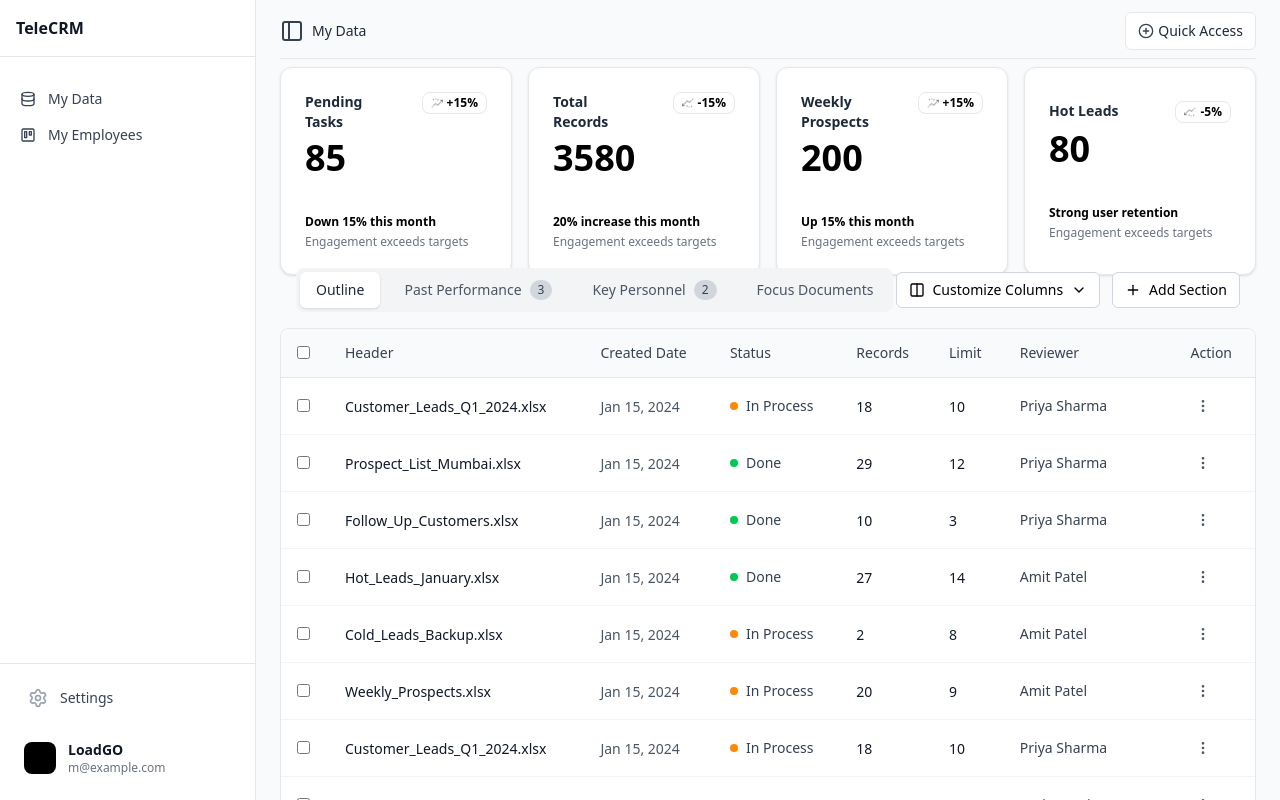
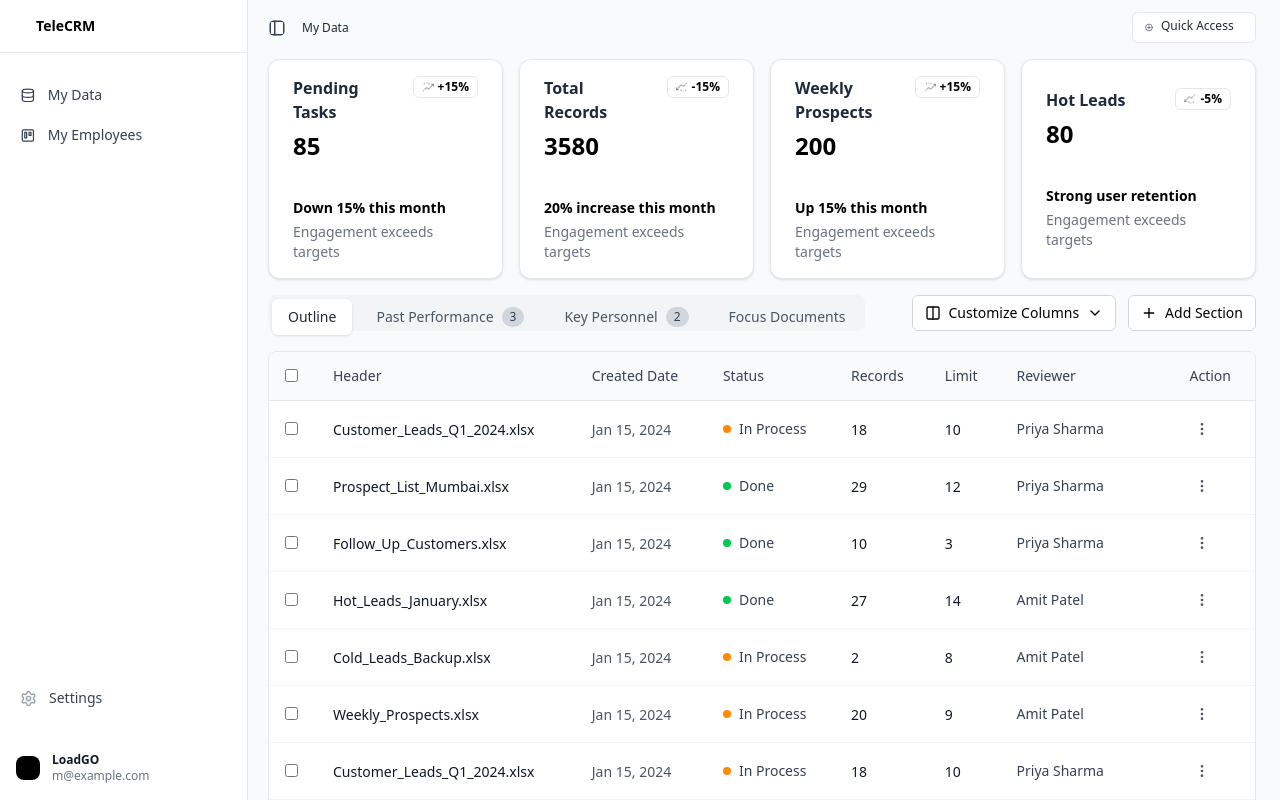
Before and after one commit to sharjeelxyz/TeleCRM-Project, a React (Vite) app: page /#/my-data in a window 1280 px wide. Built offline with nearby package versions, Linux system fonts and the light colour scheme.

Commit message:
Minor changes

```diff
--- a/src/components/pages/CustomerLeads.jsx
+++ b/src/components/pages/CustomerLeads.jsx
@@ -91,24 +91,24 @@ const CustomerLeads = () => {
 
   return (
     <div>
-      <div className="px-6 pt-1 pd-6">
-        <div className="flex items-center justify-between mb-2 sticky top-0 bg-gray-50 py-3 border-b border-gray-200 ">
-          <div className="flex items-center gap-2">
+      <div className="pr-6 pl-3 pt-1">
+        <div className="flex items-center justify-between  sticky top-0 bg-gray-50 py-3  ">
+          <div className="flex items-center gap-4">
             <PanelLeft
-              className="w-6 h-6 text-gray-700 active:text-gray-500"
+              className="w-[18px] h-[18px] text-gray-700 active:text-gray-500 rounded-2xl"
               onClick={onToggleSidebar}
             />
             <Link to="/my-data">
-              <span className="text-sm font-medium text-gray-800 cursor-pointer">
-                My Data
-              </span>
+              <div className=" w-[55px] font-medium text-gray-800 flex items-center ">
+                <span className="text-xs">My Data</span>
+              </div>
             </Link>
             <span>
-              <ChevronRight className="w-5 h-5 text-gray-800" />
+              <ChevronRight className="w-4 h-4 text-gray-800" />
             </span>
-            <span className="text-sm font-medium text-gray-800">
-              Customer Leads
-            </span>
+            <div className=" w-[91px] font-medium flex items-center ">
+              <span className="text-xs">Customer Leads</span>
+            </div>
           </div>
         </div>
 
--- a/src/components/pages/DashboardLayout.jsx
+++ b/src/components/pages/DashboardLayout.jsx
@@ -1,6 +1,6 @@
 import React, { useState } from "react";
 import { Database, Trello, Settings } from "lucide-react";
-import { Link, Outlet } from "react-router-dom"; // ✅ use Outlet
+import { Link, Outlet } from "react-router-dom";
 
 const DashboardLayout = () => {
   const [collapsed, setCollapsed] = useState(false);
@@ -13,43 +13,41 @@ const DashboardLayout = () => {
     <div className="flex h-screen bg-gray-50 overflow-hidden overflow-x-hidden">
       <aside
         className={`bg-white border-r border-gray-200 flex flex-col fixed left-0 top-0 h-full z-10 transition-all duration-300 ${
-          collapsed ? "w-20" : "w-64"
+          collapsed ? "w-[59px]" : "w-[248px]"
         }`}
       >
-        <div className="flex-shrink-0 p-4 border-b border-gray-200">
-          <h4 className="font-bold text-gray-900">
-            {collapsed ? "" : "TeleCRM"}
-          </h4>
+        <div className="flex-shrink-0 p-4 border-b border-gray-200 text-sm">
+          <h4 className="font-bold ml-5"> {collapsed ? "" : "TeleCRM"} </h4>
         </div>
 
         <nav className="flex-1 px-2 py-6 overflow-y-auto">
-          <div className="space-y-2">
+          <div>
             <Link to="my-data">
-              <button className="flex items-center gap-3 w-full px-3 py-2 text-left text-sm font-medium text-gray-700 hover:bg-gray-100 rounded-md">
-                <Database className="w-4 h-4" />
+              <button className="flex items-center gap-3 w-full px-3 py-2 text-left text-sm font-medium text-gray-700 hover:bg-gray-100 rounded-md mb-1">
+                <Database className="w-[15.75px] h-[14.88px]" />
                 {!collapsed && "My Data"}
               </button>
             </Link>
             <Link to="my-employees">
               <button className="flex items-center gap-3 w-full px-3 py-2 text-left text-sm font-medium text-gray-700 hover:bg-gray-100 rounded-md">
-                <Trello className="w-4 h-4" />
+                <Trello className="w-[15.75px] h-[14.88px]" />
                 {!collapsed && "My Employees"}
               </button>
             </Link>
           </div>
         </nav>
 
-        <div className="flex-shrink-0 p-4 border-t border-gray-200 space-y-4">
-          <button className="flex items-center gap-3 w-full px-3 py-2 text-left text-sm font-medium text-gray-700 hover:bg-gray-100 rounded-md">
-            <Settings className="w-5 h-5 text-gray-400" />
+        <div className="flex-shrink-0 p-4 ">
+          <button className="flex items-center gap-3 w-full p-1 text-left text-sm font-medium text-gray-700 hover:bg-gray-100 rounded-md mb-10">
+            <Settings className="w-[17px] h-[17px] text-gray-400" />
             {!collapsed && "Settings"}
           </button>
 
-          <div className="flex items-center gap-3 p-2 rounded-lg">
-            <div className="w-8 h-8 rounded-lg bg-black flex-shrink-0"></div>
+          <div className="flex items-center gap-3 rounded-lg">
+            <div className="w-6 h-6 rounded-lg bg-black flex-shrink-0 "></div>
             {!collapsed && (
               <div className="flex flex-col min-w-0">
-                <span className="text-sm font-semibold text-gray-900 truncate">
+                <span className="text-xs font-semibold text-gray-900 truncate">
                   LoadGO
                 </span>
                 <span className="text-xs text-gray-500 truncate">
--- a/src/components/pages/DataTable.jsx
+++ b/src/components/pages/DataTable.jsx
@@ -127,7 +127,7 @@ const DataTable = () => {
 
   return (
     <div className="overflow-hidden">
-      <div className="overflow-x-auto mb-4 bg-white border border-gray-200 rounded-lg">
+      <div className="overflow-x-auto bg-white border border-gray-200 rounded-lg">
         <table className="w-full">
           <thead>
             <tr className="bg-gray-50 border-b border-gray-200">
--- a/src/components/pages/MyData.jsx
+++ b/src/components/pages/MyData.jsx
@@ -9,32 +9,34 @@ const MyData = () => {
   const { onToggleSidebar } = useOutletContext();
 
   return (
-    <div className="px-6 pt-1 pd-6">
+    <>
+      <div className="pr-6 pl-3 pt-1">
         <TopNavBar onToggleSidebar={onToggleSidebar} />
         <ExampleCard />
-      <div className="p-4  rounded-lg ">
-        <div className="flex items-center justify-between">
-          <div className="flex gap-2 bg-gray-100 p-1 rounded-lg text-sm font-medium">
-            <button className="flex items-center gap-1 px-4 py-2 bg-white rounded-md text-gray-800 shadow-sm">
+        <div className="mb-5 rounded-lg  ">
+          <div className="flex flex-col sm:flex-row sm:items-center sm:justify-between gap-4">
+            <div className="flex flex-wrap gap-2 bg-gray-100 p-1 rounded-lg text-sm font-medium h-[36px]">
+              <button className="flex items-center gap-1 px-3 sm:px-4 py-2 bg-white rounded-md text-gray-800 shadow-sm ">
                 Outline
               </button>
-            <button className="flex items-center gap-2 px-4 py-2 rounded-md text-gray-600 hover:text-gray-800 hover:bg-gray-50">
+              <button className="flex items-center gap-2 px-3 sm:px-4 py-2 rounded-md text-gray-600 hover:text-gray-800 hover:bg-gray-50">
                 Past Performance
                 <span className="bg-gray-300 text-gray-700 text-xs px-2 py-0.5 rounded-full">
                   3
                 </span>
               </button>
-            <button className="flex items-center gap-2 px-4 py-2 rounded-md text-gray-600 hover:text-gray-800 hover:bg-gray-50">
+              <button className="flex items-center gap-2 px-3 sm:px-4 py-2 rounded-md text-gray-600 hover:text-gray-800 hover:bg-gray-50">
                 Key Personnel
                 <span className="bg-gray-300 text-gray-700 text-xs px-2 py-0.5 rounded-full">
                   2
                 </span>
               </button>
-            <button className="flex items-center px-4 py-2 rounded-md text-gray-600 hover:text-gray-800 hover:bg-gray-50">
+              <button className="flex items-center px-3 sm:px-4 py-2 rounded-md text-gray-600 hover:text-gray-800 hover:bg-gray-50">
                 Focus Documents
               </button>
             </div>
-          <div className="flex gap-3 items-center">
+
+            <div className="flex flex-wrap gap-2 sm:gap-3 items-center h-[36px]">
               <button className="flex items-center gap-2 h-9 px-3 py-2 border border-gray-300 rounded-md bg-white text-sm font-medium hover:bg-gray-50">
                 <Columns2 className="h-4 w-4" />
                 Customize Columns
@@ -49,6 +51,7 @@ const MyData = () => {
         </div>
         <DataTable />
       </div>
+    </>
   );
 };
 
--- a/src/components/pages/MyEmployees.jsx
+++ b/src/components/pages/MyEmployees.jsx
@@ -104,17 +104,17 @@ const MyEmployees = () => {
   ];
 
   return (
-    <div>
-      <div className="px-6 pt-1 pd-6">
-        <div className="flex items-center justify-between mb-2 sticky top-0 bg-gray-50 py-3 border-b border-gray-200 ">
-          <div className="flex items-center gap-2">
+    <div className="overflow-hidden">
+      <div className="pr-6 pl-3 pt-1">
+        <div className="flex items-center justify-between mb-2 sticky top-0 bg-gray-50 py-3  ">
+          <div className="flex items-center gap-4">
             <PanelLeft
-              className="w-6 h-6 text-gray-700 active:text-gray-500"
+              className="w-[18px] h-[18px] text-gray-700 active:text-gray-500 rounded-2xl"
               onClick={onToggleSidebar}
             />
-            <span className="text-sm font-medium text-gray-800">
-              My Employees
-            </span>
+            <div className=" w-[80px] font-medium text-gray-800 flex items-center ">
+              <span className="text-xs">My Employees</span>
+            </div>
           </div>
         </div>
 
@@ -126,7 +126,7 @@ const MyEmployees = () => {
         </div>
 
         <div className="flex items-center gap-3 mt-4 justify-between">
-          <div className="flex items-center gap-3">
+          <div className="flex items-center flex-wrap  gap-4">
             <div className="border border-gray-200 rounded px-4 py-1 flex items-center bg-white w-50">
               <input
                 type="text"
@@ -143,13 +143,14 @@ const MyEmployees = () => {
               <span className="text-sm font-medium">City</span>
             </button>
           </div>
-          <button className="flex items-center gap-2 border border-gray-200 rounded-lg px-4 py-2 bg-blue-500 text-white font-medium text-[14px]">
-            <CirclePlus className="text-white h-4 w-4" />
-            Add New Customer
+
+          <button className="flex items-center gap-2 border border-gray-200 rounded-lg px-3 py-2 bg-blue-500 text-white font-medium text-[14px]">
+            <CirclePlus className="h-5 w-5" />
+            <span className="hidden sm:inline">Add New Customer</span>
           </button>
         </div>
 
-        <div className="border border-gray-200 mt-4 rounded-xl">
+        <div className="overflow-x-auto border border-gray-200 mt-3 rounded-xl">
           <table className="w-full">
             <thead className="bg-gray-100 border-b border-gray-200">
               <tr>
@@ -257,7 +258,7 @@ const MyEmployees = () => {
             </tbody>
           </table>
         </div>
-        <div className="mt-4 ">
+        <div>
           <PaginationFooter />
         </div>
       </div>
--- a/src/components/smallComps/ExampleCard.jsx
+++ b/src/components/smallComps/ExampleCard.jsx
@@ -38,18 +38,18 @@ export default function ExampleCard() {
   ];
 
   return (
-    <div className="grid grid-cols-1 sm:grid-cols-2 lg:grid-cols-4 gap-4 w-full h-[177px] mb-2">
+    <div className="grid grid-cols-1 sm:grid-cols-2 lg:grid-cols-4 gap-3 sm:gap-4 w-full mb-4">
       {cardData.map((card, index) => (
         <Card
           key={index}
-          className="flex flex-col justify-center px-6 bg-white border border-gray-200"
+          className="flex flex-col justify-center px-4 sm:px-6 py-4 bg-white border border-gray-200"
         >
           <CardHeader className="p-0 mb-2 grid grid-cols-2 items-start">
-            <CardTitle className="text-sm text-gray-800">
+            <CardTitle className="text-sm sm:text-base text-gray-800">
               {card.title}
             </CardTitle>
 
-            <div className="flex items-center gap-1 text-[10px] border border-gray-200 rounded-[8px] px-2 py-0.5  justify-self-end">
+            <div className="flex items-center gap-1 text-[10px] border border-gray-200 rounded-md px-2 py-0.5 justify-self-end">
               <img
                 src={ArrowIcon}
                 alt="arrow"
@@ -58,11 +58,15 @@ export default function ExampleCard() {
               <span className="font-semibold text-xs">{card.percent}</span>
             </div>
 
-            <div className="text-4xl font-semibold">{card.value}</div>
+            <div className="text-2xl  font-semibold">{card.value}</div>
           </CardHeader>
           <CardContent className="p-0">
-            <p className="text-xs font-semibold mt-1">{card.highlight}</p>
-            <p className="text-xs text-gray-500 mt-1">{card.description}</p>
+            <p className="text-xs sm:text-sm font-semibold mt-1">
+              {card.highlight}
+            </p>
+            <p className="text-xs sm:text-sm text-gray-500 mt-1">
+              {card.description}
+            </p>
           </CardContent>
         </Card>
       ))}
--- a/src/components/smallComps/PaginationFooter.jsx
+++ b/src/components/smallComps/PaginationFooter.jsx
@@ -8,25 +8,27 @@ import {
 
 const PaginationFooter = ({ rowsPerPage, setRowsPerPage }) => {
   return (
-    <div className="flex items-center justify-between mb-4 px-4 py-3 bg-white border border-gray-200 rounded-xl ">
-      <div className="flex items-center gap-4 text-sm text-gray-600">
-        <div className="flex items-center gap-2">
+    <div className="flex flex-col sm:flex-row items-center justify-between gap-3 sm:gap-0 px-4 py-2">
+      <div className=" h-[59px] w-[153px] flex items-center gap-2 text-gray-600 text-sm">
+        <span>0 of 68 row(s) selected</span>
+      </div>
+
+      <div className="flex items-center gap-2 text-sm text-gray-600 font-medium">
         <span>Rows per page</span>
         <select
           value={rowsPerPage}
           onChange={(e) => setRowsPerPage(Number(e.target.value))}
-            className="border border-gray-300 rounded px-2 py-1 text-sm"
+          className="border border-gray-300 rounded px-2 py-1 text-sm focus:outline-none focus:ring-2 focus:ring-blue-400"
         >
           <option value={10}>10</option>
           <option value={25}>25</option>
           <option value={50}>50</option>
         </select>
       </div>
-      </div>
 
       <div className="flex items-center gap-2">
-        <span className="text-sm text-gray-600">Page 1 of 7</span>
-        <div className="flex items-center gap-1 ml-4">
+        <span className="text-sm text-gray-600 font-medium">Page 1 of 7</span>
+        <div className="flex items-center gap-1 ml-2 sm:ml-4 ">
           <button className="p-1 hover:bg-gray-100 rounded border border-gray-300">
             <ChevronsLeft className="w-4 h-4 text-gray-400" />
           </button>
--- a/src/components/smallComps/TopNavBar.jsx
+++ b/src/components/smallComps/TopNavBar.jsx
@@ -3,17 +3,27 @@ import { PanelLeft, CirclePlus } from "lucide-react";
 
 const TopNavBar = ({ onToggleSidebar }) => {
   return (
-    <div className="flex items-center justify-between mb-2 sticky top-0 bg-gray-50 py-2 border-b border-gray-200 ">
-      <div className="flex items-center gap-2">
-        <PanelLeft
-          className="w-6 h-6 text-gray-700 active:text-gray-500"
-          onClick={onToggleSidebar}
-        />
-        <span className="text-sm font-medium text-gray-800">My Data</span>
+    <div className="flex items-center justify-between mb-2 sticky top-0 bg-gray-50 py-2 ">
+      <div className="flex items-center justify-between gap-4">
+        <div className="flex items-center gap-2">
+          <PanelLeft
+            className="w-[18px] h-[18px] text-gray-700 active:text-gray-500 rounded-2xl"
+            onClick={onToggleSidebar}
+          />
+        </div>
+        <div className=" w-[81px] font-medium text-gray-800 flex items-center">
+          <span className="text-xs">My Data</span>
+        </div>
       </div>
-      <div className="flex items-center gap-1 bg-white px-3 py-2 rounded-md cursor-pointer border border-gray-200 hover:bg-gray-50">
-        <CirclePlus className="w-4 h-4 text-gray-700" />
-        <span className="text-sm font-medium text-gray-800">Quick Access</span>
+      <div className="flex items-center gap-2 bg-white pl-3 py-1 rounded-md cursor-pointer border border-gray-200 hover:bg-gray-50 w-[124px] h-[26px ">
+        <div className="flex items-center">
+          <CirclePlus className="w-[8px] h-[13px] text-gray-700" />
+        </div>
+        <div className="h-[21px] w-[94px]">
+          <span className="text-xs font-medium text-gray-800 flex items-center mt-[1.20px]">
+            Quick Access
+          </span>
+        </div>
       </div>
     </div>
   );
```
Lines whose indentation alone changed are shown as unchanged.
